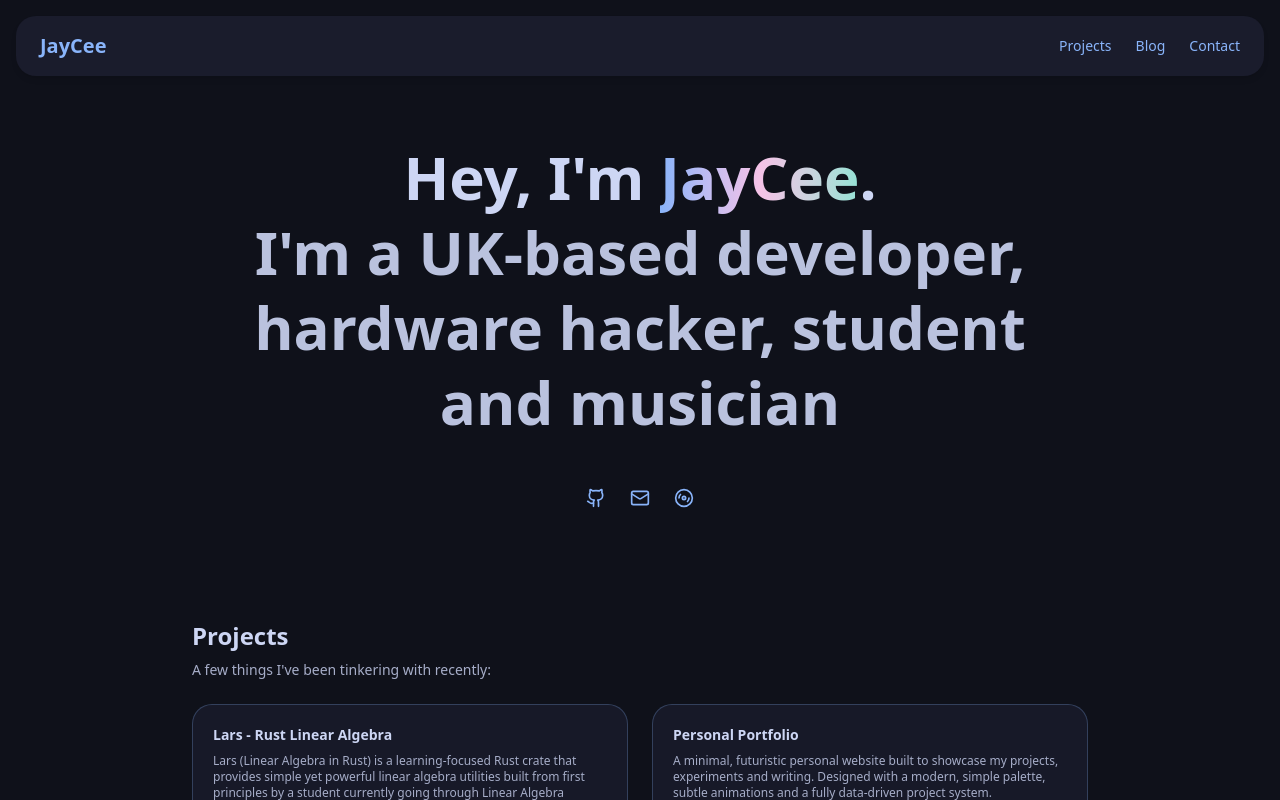
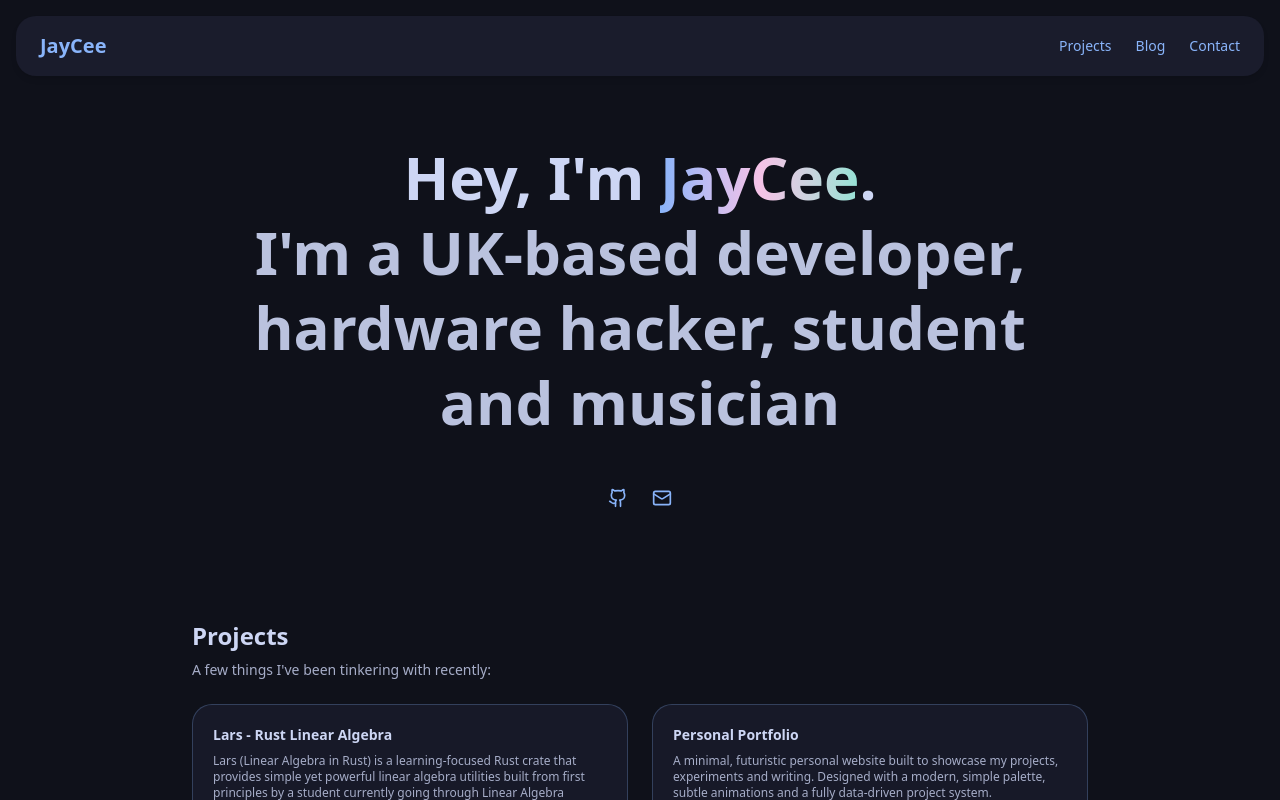
Before and after one commit to JCooper-Bit/my-website, a Next.js app: page / in a window 1280 px wide. Shown: the top 800 px of the page. Built offline with nearby package versions, Linux system fonts and the light colour scheme.

Commit message:
Removed Music Page Temporarily

```diff
--- a/app/music/page.tsx
+++ /dev/null
@@ -1,35 +0,0 @@
-export default function Music() {
-	return (
-		<main className="min-h-screen bg-base px-6 py-20">
-			<div className="mx-auto w-full max-w-4xl flex flex-col gap-28 animate-[fade-in_600ms_ease-out]">
-
-				<section id="hero" className="w-full text-center space-y-2 opacity-0 animate-[slide-up_700ms_ease-out_forwards] [animation-delay:80ms]">
-					<div>
-						<h1 className="text-3xl sm:text-3xl md:text-3xl font-semibold leading-tight">
-							<span className="text-text/90">
-								I'm also a muscian!!
-								I play guitar and synth and I also produce and record and mix other peoples music/recordings
-							</span>
-						</h1>
-					</div>
-				</section>
-				  <section
-				          id="equipment"
-				          className="w-full space-y-2 opacity-0 animate-[slide-up_700ms_ease-out_forwards] [animation-delay:200ms]"
-				        >
-				          <header className="space-y-2">
-				            <h2 className="text-xl sm:text-2xl font-semibold text-text">
-				              Equipment
-				            </h2>
-				            <p className="text-sm text-muted max-w-md">
-				            	Here I have compiled a list of my music equipment
-				            </p>
-				          </header>
-				          TBA
-				        </section>
-		</div>
-
-		</main>
-
-	);
-}
--- a/app/page.tsx
+++ b/app/page.tsx
@@ -66,16 +66,15 @@ const recentPosts = [...posts]
               <Mail size={20} />
             </Link>
 
-
-            <Link
-              href="/music"
-              aria-label="Music"
-              className="text-muted hover:text-primary transition
-                        hover:drop-shadow-[0_0_10px_rgba(137,180,250,0.7)]
-                        hover:-translate-y-0.5"
-            >
-              <Disc3 size={20} />
-            </Link>
+            {/*<Link*/}
+            {/*  href="/music"*/}
+            {/*  aria-label="Music"*/}
+            {/*  className="text-muted hover:text-primary transition */}
+            {/*            hover:drop-shadow-[0_0_10px_rgba(137,180,250,0.7)]*/}
+            {/*            hover:-translate-y-0.5"*/}
+            {/*>*/}
+            {/*  <Disc3 size={20} />*/}
+            {/*</Link>   */}
           </nav>
         </section>
 
```
